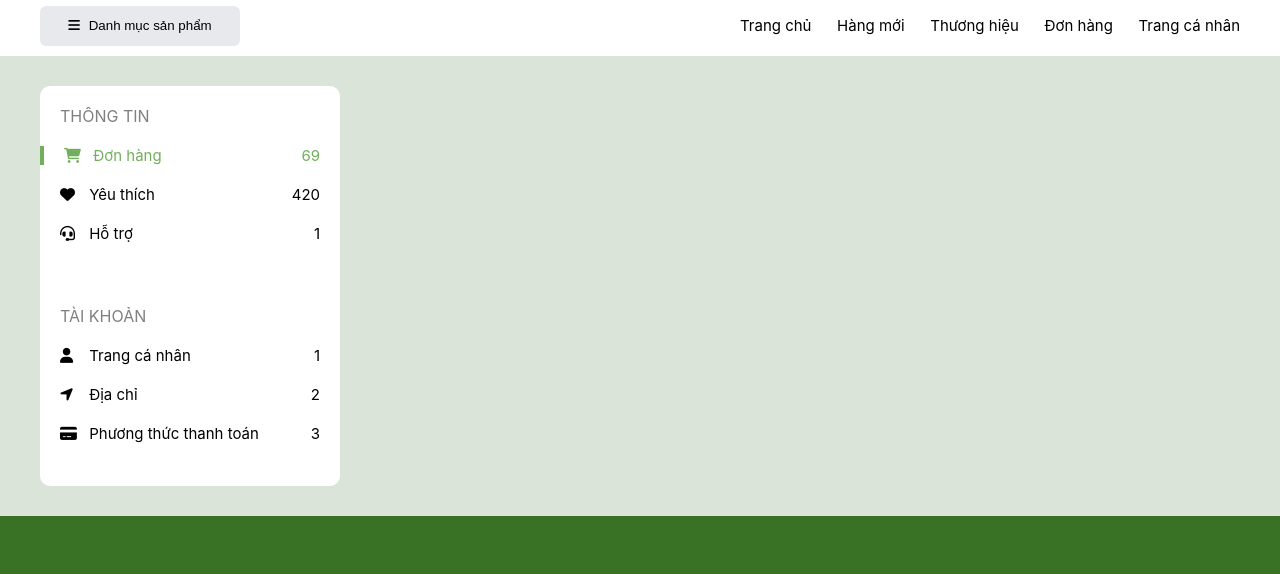
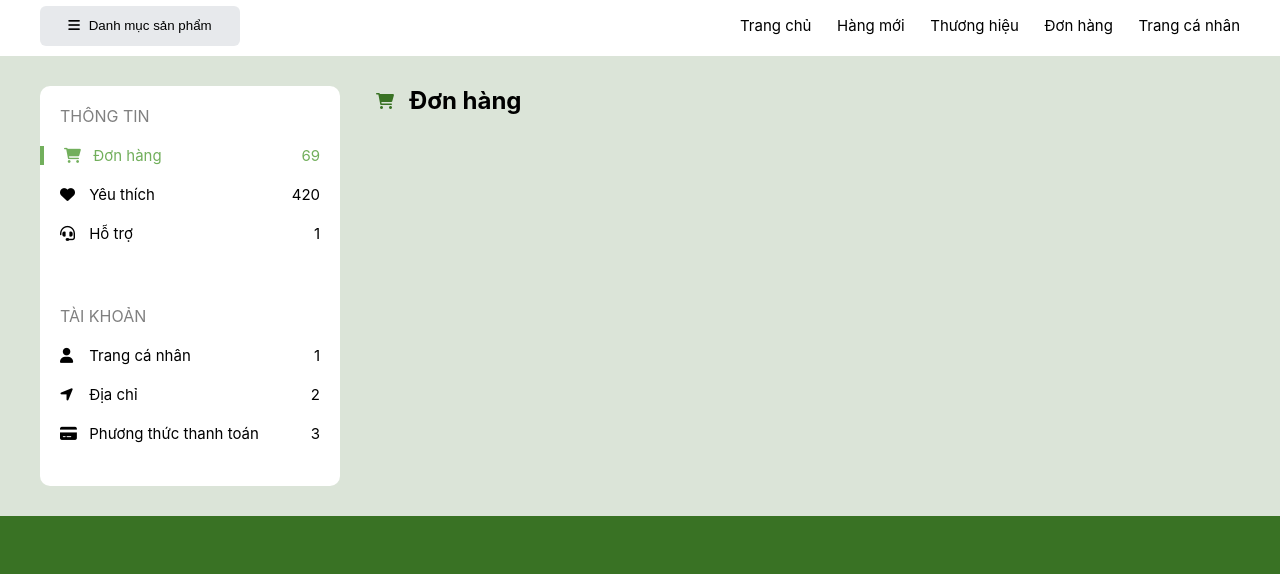
Before and after one commit to EmLongDauLung/WebDoChoi, a plain HTML site: page src/oder.html in a window 1280 px wide. Shown: the part 124-698 px from the top of the page. Drawn offline with Linux system fonts and the light colour scheme.

Commit message:
fix lại nút đơn hàng ở navbar

```diff
--- a/src/oder.html
+++ b/src/oder.html
@@ -6,6 +6,7 @@
     <meta name="viewport" content="width=device-width, initial-scale=1.0">
     <link rel="stylesheet" href="../assets/css/header_footer.css">
     <link rel="stylesheet" href="../assets/css/profile_info.css">
+    <link rel="stylesheet" href="../assets/css/orders.css">
     <script type="text/javascript" language="javascript" src="../main.js"></script>
     <link rel="stylesheet" href="../assets/font/fontawesome-free-6.1.1/css/all.min.css">
     <link rel="icon" href="../assets/img/small_logo1.png">
@@ -123,7 +124,7 @@
                         <a class="link_decor_remover hover-link" href="#">Thương hiệu</a>
                     </li>
                     <li class="menu_right-item">
-                        <a class="link_decor_remover hover-link" href="#">Đơn hàng</a>
+                        <a class="link_decor_remover hover-link" href="../src/oder.html">Đơn hàng</a>
                     </li>
                     <li class="menu_right-item">
                         <a class="link_decor_remover hover-link" href="../src/profile_info.html">Trang cá nhân</a>
@@ -148,7 +149,7 @@
                     <div class="body_left-dashboard_title">THÔNG TIN</div>
                     <a href="./oder.html" class="body_left-dashboard_child" id="current_page">
                         <div id="hover_icon">
-                            <i class="fa-solid fa-cart-shopping  dashboard_icon" ></i>
+                            <i class="fa-solid fa-cart-shopping  dashboard_icon"></i>
                             Đơn hàng
                         </div>
                         <span>69</span>
@@ -197,7 +198,14 @@
             <!-- body right -->
             <div class="body_right">
                 <div>
-
+                    <!-- title -->
+                    <div class="body_right-title">
+                        <div class="body_right-title-1">
+                            <i class="fa-solid fa-cart-shopping  body_right-title_icon"></i>
+                            <p id="body_right-title">Đơn hàng</p>
+                        </div>
+                    </div>
+                    <!-- content -->
                 </div>
             </div>
         </div>
```
Also changed, not shown: index.html (+1 -1 lines), src/address.html (+1 -1 lines), src/cart.html (+1 -1 lines), src/favorite.html (+1 -1 lines), src/oder_detail.html (+1 -1 lines), src/products.html (+1 -1 lines), src/profile_info.html (+1 -1 lines), src/support.html (+1 -1 lines), src/thanh_toan.html (+1 -1 lines).
